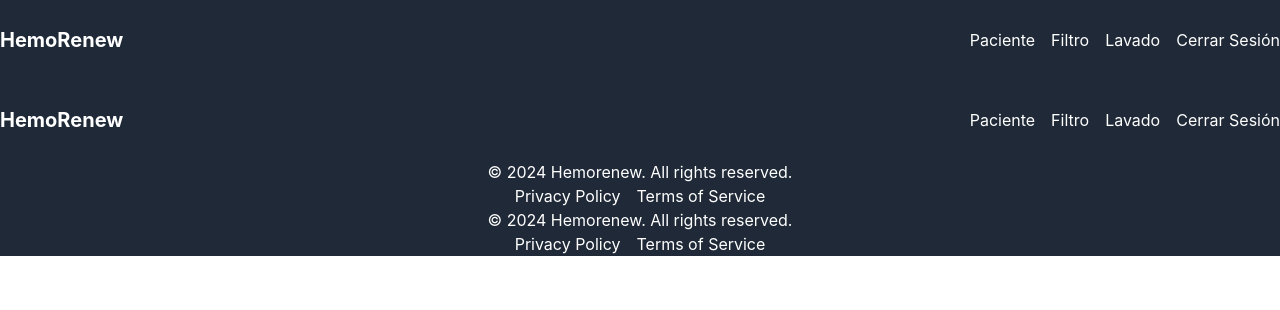
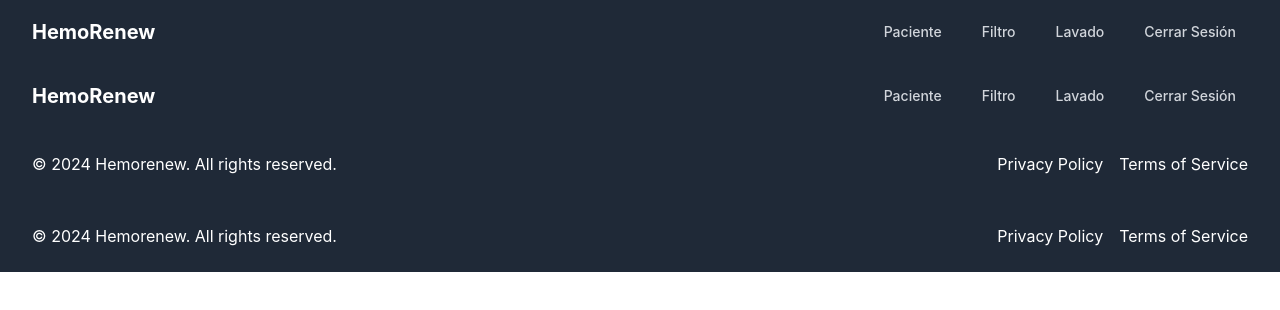
Before and after one commit to hemorenew/hemorenew, a Next.js app: page /layout in a window 1280 px wide. Shown: the top 310 px of the page. Built offline with nearby package versions, Linux system fonts and the light colour scheme; no server answers.

Commit message:
[STYLE] responsive designe

```diff
--- a/package.json
+++ b/package.json
@@ -29,6 +29,7 @@
     "cors": "^2.8.5",
     "dotenv": "^16.0.3",
     "formidable": "^2.1.1",
+    "framer-motion": "^11.11.8",
     "jsonwebtoken": "^9.0.0",
     "mongoose": "^7.1.1",
     "multer": "^1.4.5-lts.1",
--- a/src/core/components/layout/Footer.tsx
+++ b/src/core/components/layout/Footer.tsx
@@ -2,16 +2,20 @@ import React from 'react';
 
 const Footer: React.FC = () => {
   return (
-    <footer className=' bg-gray-800 text-white'>
-      <div className='container mx-auto text-center'>
-        <p>&copy; {new Date().getFullYear()} Hemorenew. All rights reserved.</p>
-        <div>
-          <a href='/privacy' className='mr-4 hover:underline'>
-            Privacy Policy
-          </a>
-          <a href='/terms' className='hover:underline'>
-            Terms of Service
-          </a>
+    <footer className='bg-gray-800 text-white'>
+      <div className='mx-auto max-w-7xl px-4 py-6 sm:px-6 lg:px-8'>
+        <div className='flex flex-col items-center justify-between space-y-4 sm:flex-row sm:space-y-0'>
+          <p>
+            &copy; {new Date().getFullYear()} Hemorenew. All rights reserved.
+          </p>
+          <div className='flex space-x-4'>
+            <a href='/privacy' className='hover:text-gray-300 hover:underline'>
+              Privacy Policy
+            </a>
+            <a href='/terms' className='hover:text-gray-300 hover:underline'>
+              Terms of Service
+            </a>
+          </div>
         </div>
       </div>
     </footer>
--- a/src/core/components/layout/Navbar.tsx
+++ b/src/core/components/layout/Navbar.tsx
@@ -1,46 +1,80 @@
 import Link from 'next/link';
-import React from 'react';
+import React, { useState } from 'react';
+import { FaBars, FaTimes } from 'react-icons/fa';
 
 const Navbar: React.FC = () => {
+  const [isOpen, setIsOpen] = useState(false);
+
+  const toggleMenu = () => setIsOpen(!isOpen);
+
   return (
-    <nav className='h-[10vh] content-center bg-gray-800'>
-      <div className='container mx-auto flex items-center justify-between'>
-        <div className='text-xl font-bold text-white'>
-          <Link href='/'>HemoRenew</Link>
+    <nav className='bg-gray-800'>
+      <div className='mx-auto max-w-7xl px-4 sm:px-6 lg:px-8'>
+        <div className='flex h-16 items-center justify-between'>
+          <div className='flex items-center'>
+            <div className='flex-shrink-0'>
+              <Link href='/' className='text-xl font-bold text-white'>
+                HemoRenew
+              </Link>
+            </div>
+          </div>
+          <div className='hidden md:block'>
+            <div className='ml-10 flex items-baseline space-x-4'>
+              <NavLink href='/patient'>Paciente</NavLink>
+              <NavLink href='/filter'>Filtro</NavLink>
+              <NavLink href='/washing'>Lavado</NavLink>
+              <NavLink href='/api/auth/logout'>Cerrar Sesión</NavLink>
+            </div>
+          </div>
+          <div className='flex md:hidden'>
+            <button
+              onClick={toggleMenu}
+              className='inline-flex items-center justify-center rounded-md p-2 text-gray-400 hover:bg-gray-700 hover:text-white focus:outline-none focus:ring-2 focus:ring-white focus:ring-offset-2 focus:ring-offset-gray-800'
+            >
+              <span className='sr-only'>Open main menu</span>
+              {isOpen ? <FaTimes /> : <FaBars />}
+            </button>
+          </div>
         </div>
-        <ul className='flex space-x-4'>
-          {/* <li>
-            <Link href='/user' className='text-white hover:text-gray-300'>
-              Usuario
-            </Link>
-          </li> */}
-          <li>
-            <Link href='/patient' className='text-white hover:text-gray-300'>
+      </div>
+
+      {isOpen && (
+        <div className='md:hidden'>
+          <div className='space-y-1 px-2 pb-3 pt-2 sm:px-3'>
+            <NavLink href='/patient' mobile>
               Paciente
-            </Link>
-          </li>
-          <li>
-            <Link href='/filter' className='text-white hover:text-gray-300'>
+            </NavLink>
+            <NavLink href='/filter' mobile>
               Filtro
-            </Link>
-          </li>
-          <li>
-            <Link href='/washing' className='text-white hover:text-gray-300'>
+            </NavLink>
+            <NavLink href='/washing' mobile>
               Lavado
-            </Link>
-          </li>
-          <li>
-            <Link
-              href='/api/auth/logout'
-              className='text-white hover:text-gray-300'
-            >
+            </NavLink>
+            <NavLink href='/api/auth/logout' mobile>
               Cerrar Sesión
-            </Link>
-          </li>
-        </ul>
-      </div>
+            </NavLink>
+          </div>
+        </div>
+      )}
     </nav>
   );
 };
 
+const NavLink: React.FC<{
+  href: string;
+  children: React.ReactNode;
+  mobile?: boolean;
+}> = ({ href, children, mobile }) => (
+  <Link
+    href={href}
+    className={`${
+      mobile
+        ? 'block rounded-md px-3 py-2 text-base font-medium text-gray-300 hover:bg-gray-700 hover:text-white'
+        : 'rounded-md px-3 py-2 text-sm font-medium text-gray-300 hover:bg-gray-700 hover:text-white'
+    }`}
+  >
+    {children}
+  </Link>
+);
+
 export default Navbar;
--- a/src/pages/filter/index.tsx
+++ b/src/pages/filter/index.tsx
@@ -65,7 +65,7 @@ const FilterCRUD: React.FC = () => {
   };
 
   return (
-    <div className='h-full min-h-max bg-gray-100 py-8'>
+    <div className='flex h-full  items-center justify-center bg-gray-100 py-8 lg:min-h-[85vh]'>
       <div className='container mx-auto px-4'>
         <h1 className='mb-8 text-2xl font-bold text-gray-800'>
           Gestión de Filtros
--- a/src/pages/index.tsx
+++ b/src/pages/index.tsx
@@ -2,6 +2,7 @@
 import axios from 'axios';
 import { useServerSideLogin } from 'core/hooks/permission/useServerSideLogin';
 import withSession from 'core/lib/session';
+import { motion } from 'framer-motion';
 import React, { useEffect, useState } from 'react';
 
 const Index = () => {
@@ -15,9 +16,24 @@ const Index = () => {
       })
       .catch((error) => console.error('Error fetching user data:', error));
   }, []);
+
   return (
-    <div className='h-full min-h-[85vh] content-center text-center text-2xl'>
-      Bienvenido a HemoRenew {user.firstName || ''} {user.lastName || ''}
+    <div className='flex h-full  min-h-[84vh] items-center justify-center bg-gray-100 py-8'>
+      <motion.div
+        initial={{ opacity: 0, y: -20 }}
+        animate={{ opacity: 1, y: 0 }}
+        transition={{ duration: 0.5 }}
+        className='rounded-lg bg-white p-8 shadow-2xl'
+      >
+        <h1 className='mb-4 text-2xl font-bold text-gray-800 sm:text-4xl md:text-5xl'>
+          Bienvenido a HemoRenew
+        </h1>
+        {user && (
+          <p className='text-center text-xl text-gray-600 sm:text-2xl md:text-3xl'>
+            {user.firstName || ''} {user.lastName || ''}
+          </p>
+        )}
+      </motion.div>
     </div>
   );
 };
--- a/src/pages/register/index.tsx
+++ b/src/pages/register/index.tsx
@@ -51,7 +51,9 @@ const Register: React.FC = () => {
       );
       const userData = { ...data, user: generatedUsername };
       await axios.post('/api/v1/users', userData);
-      alert('Usuario registrado exitosamente');
+      alert(
+        `Usuario registrado exitosamente. Tu usuario es: ${generatedUsername}`
+      );
       router.push('/login');
     } catch (error) {
       console.error('Error al registrar usuario:', error);
--- a/src/pages/washing/index.tsx
+++ b/src/pages/washing/index.tsx
@@ -114,7 +114,7 @@ const WashingCRUD: React.FC = () => {
   };
 
   return (
-    <div className='h-full min-h-[85vh] bg-gray-100 py-8'>
+    <div className='flex h-full  items-center justify-center bg-gray-100 py-8 lg:min-h-[85vh]'>
       <div className='container mx-auto px-4'>
         <h1 className='mb-8 text-2xl font-bold text-gray-800'>
           Gestión de Lavados
```
Also changed, not shown: src/pages/patient/index.tsx (+41 -18 lines), 2 other files (tests, documents, lock files or other folders).
